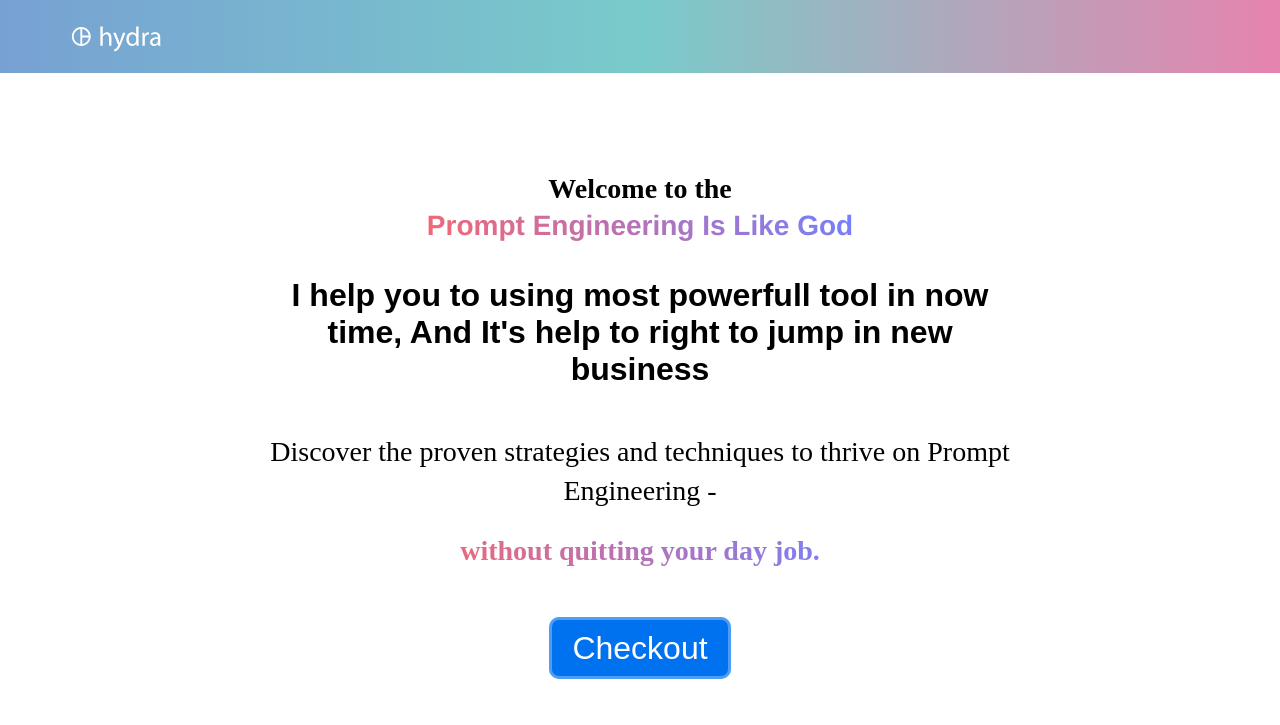
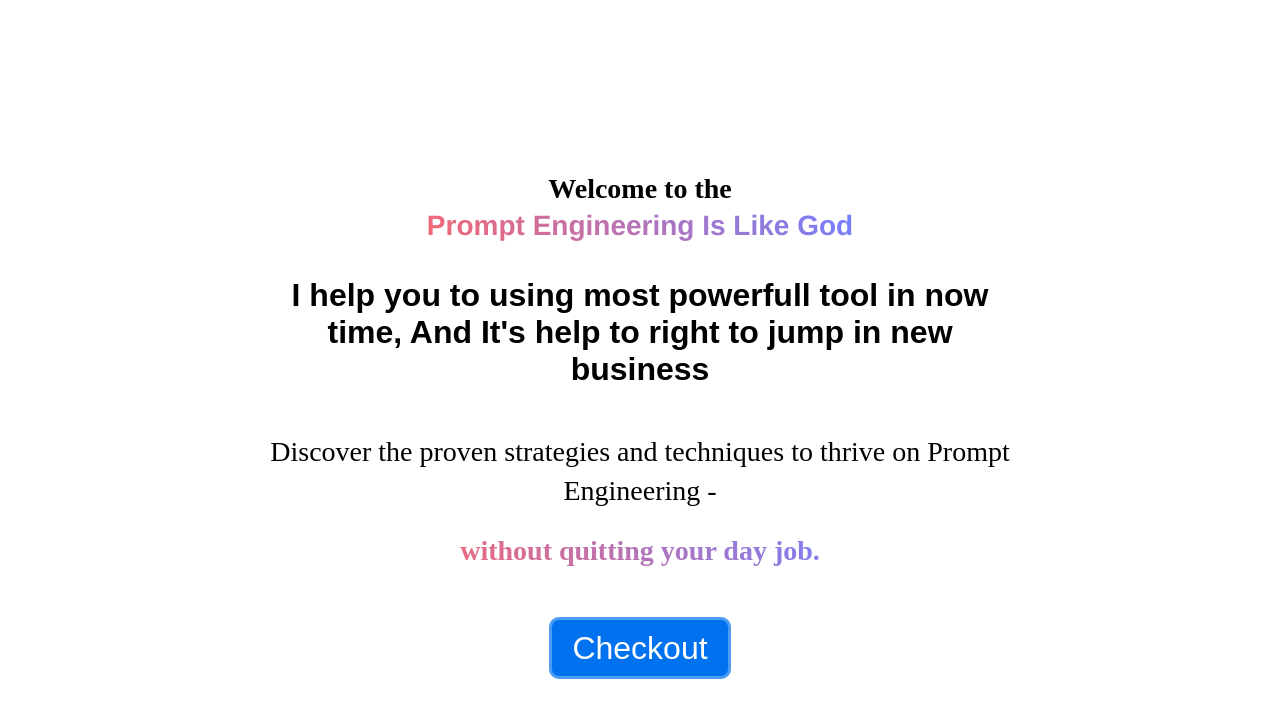
Before and after one commit to hi-sushanta/prompt, a Jekyll site: the page built from index.html, in a window 1280 px wide. Shown: the top 725 px of the page. Built offline with Jekyll 4.4.1, drawn with Linux system fonts in a browser that asks for light colours; the list of posts is cut into pages by our own code; grey boxes are pictures that could not be loaded.

Commit message:
again set to navigation color to white

```diff
--- a/_sass/layout.scss
+++ b/_sass/layout.scss
@@ -21,7 +21,7 @@ header {
 	color: #ffffff;
 	padding: 20px 0;
 	background: $brand-color; /* Old browsers */
-    background:  linear-gradient(to right, #77a1d3, #79cbca, #e684ae);
+    background:  #fff;
 
 	a {
 		color: #fff;
```
